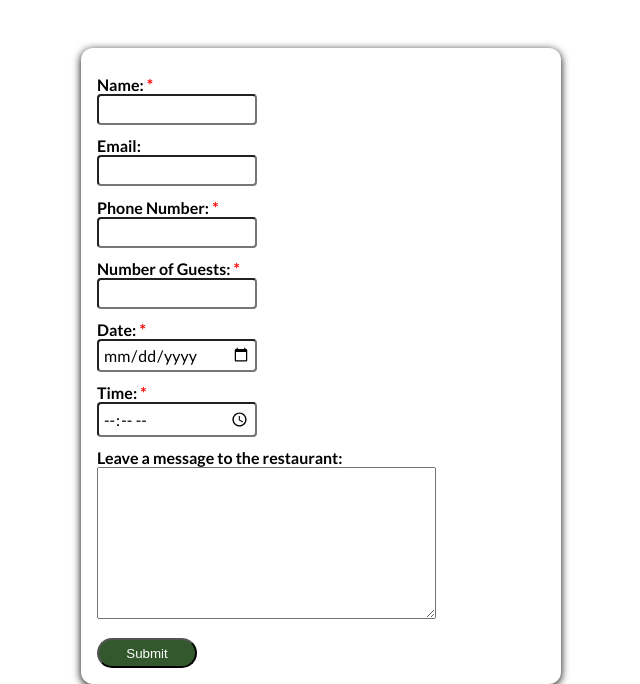
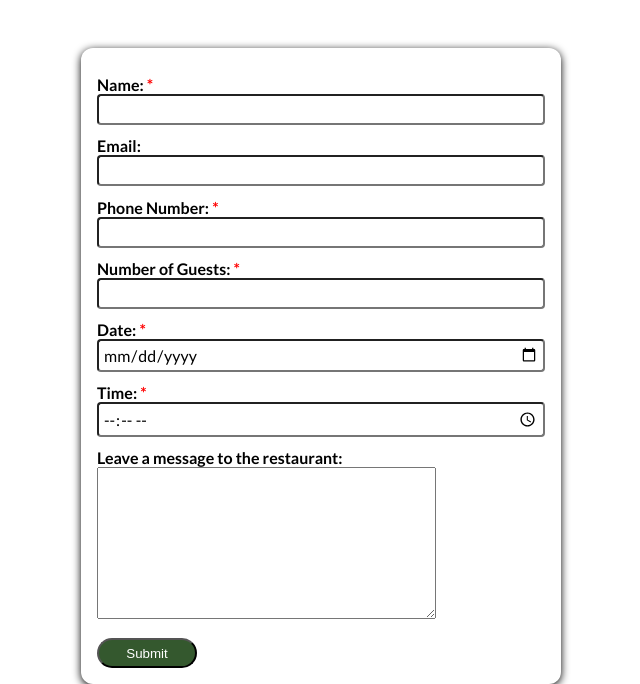
Before and after one commit to Allano256/restaurant_app, a Django app: page /reserve/ in a window 1280 px wide. Shown: the part 150-834 px from the top of the page, without its empty margins (319-959 px from the left). Run offline with Django 5.2, Linux system fonts and the light colour scheme; the visitor is signed in with stand-in values (Sample User, id 1).

Commit message:
Create README.md

```diff
--- a/booking/static/booking/css/index.css
+++ b/booking/static/booking/css/index.css
@@ -178,10 +178,10 @@ form {
     box-shadow: 0 2px 8px rgba(0,0,0);
 }
 
-/* input {
+input {
+    width: 100% !important;
 
-
-} */
+}
 
 
 
```
Also changed, not shown: README.md.
